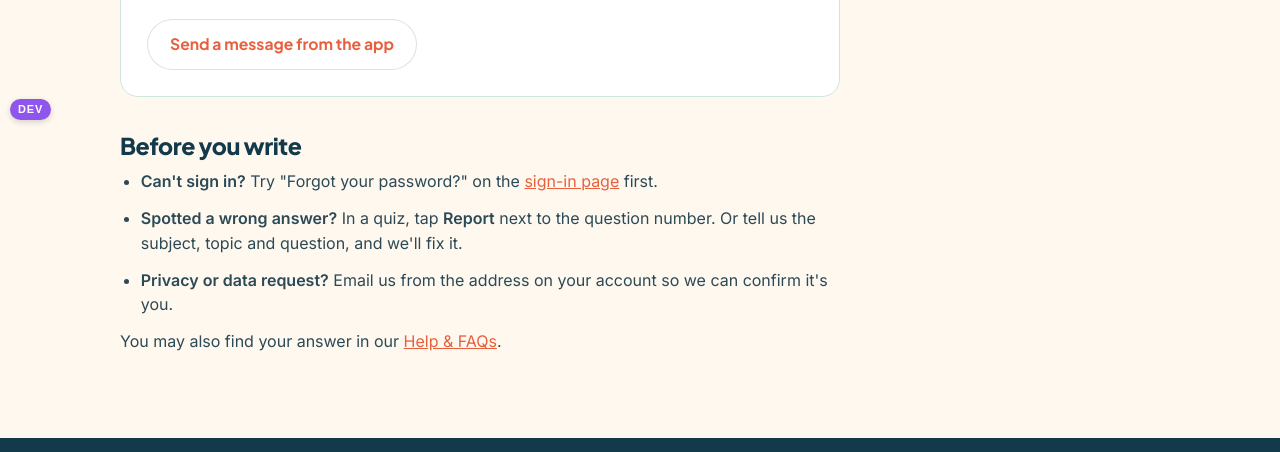
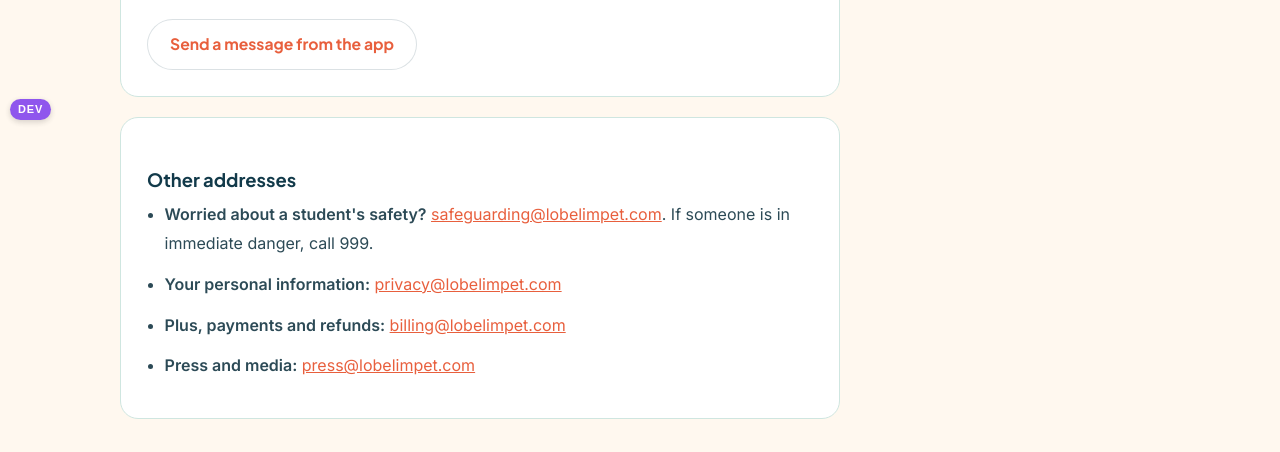
Before and after one commit to CaryGibbs/lobelimpet, a plain HTML site: page contact.html in a window 1280 px wide. Shown: the part 670-1122 px from the top of the page. Drawn offline with Linux system fonts and the light colour scheme; no server answers.

Commit message:
Promote from dev (carygibbs.com/hub @ 5a182e3): privacy@, billing@, press@ and safeguarding@ on the website
Co-Authored-By: Claude Opus 5.5 <noreply@anthropic.com>
Claude-Session: https://claude.ai/code/session_01FJnA9bB4Gj8FNsN5hidCyL

```diff
--- a/contact.html
+++ b/contact.html
@@ -35,11 +35,21 @@
   <a class="btn btn-ghost" href="#" data-get-help>Send a message from the app</a>
 </div>
 
+<div class="contact-card">
+  <h3>Other addresses</h3>
+  <ul style="margin:0;padding-left:1.1em;line-height:1.8">
+    <li><strong>Worried about a student's safety?</strong> <a data-email="safeguarding" data-subject="Safeguarding concern"></a>. If someone is in immediate danger, call 999.</li>
+    <li><strong>Your personal information:</strong> <a data-email="privacy" data-subject="Privacy request"></a></li>
+    <li><strong>Plus, payments and refunds:</strong> <a data-email="billing" data-subject="Lobe Limpet Plus"></a></li>
+    <li><strong>Press and media:</strong> <a data-email="press" data-subject="Press enquiry"></a></li>
+  </ul>
+</div>
+
 <h2>Before you write</h2>
 <ul>
   <li><strong>Can't sign in?</strong> Try "Forgot your password?" on the <a href="login.html">sign-in page</a> first.</li>
   <li><strong>Spotted a wrong answer?</strong> In a quiz, tap <strong>Report</strong> next to the question number. Or tell us the subject, topic and question, and we'll fix it.</li>
-  <li><strong>Privacy or data request?</strong> Email us from the address on your account so we can confirm it's you.</li>
+  <li><strong>Privacy or data request?</strong> Email <a data-email="privacy" data-subject="Privacy request"></a> from the address on your account so we can confirm it's you.</li>
 </ul>
 <p>You may also find your answer in our <a href="help.html">Help &amp; FAQs</a>.</p>
 
--- a/site.js
+++ b/site.js
@@ -8,6 +8,8 @@
 // ============================================================
 (function () {
   var CONTACT_EMAIL = 'support@lobelimpet.com';
+  // <a data-email="privacy"> → privacy@lobelimpet.com (also billing, press, safeguarding)
+  var EMAIL_DOMAIN = 'lobelimpet.com';
   var TAGLINE = 'Knowledge that sticks.';
   var YEAR = new Date().getFullYear();
 
@@ -103,8 +105,10 @@
   // ── Email links: <a data-email> becomes a mailto link ───
   var fill = function () {
     document.querySelectorAll('[data-email]').forEach(function (a) {
-      a.href = 'mailto:' + CONTACT_EMAIL + (a.dataset.subject ? '?subject=' + encodeURIComponent(a.dataset.subject) : '');
-      if (!a.textContent.trim()) a.textContent = CONTACT_EMAIL;
+      var box = (a.dataset.email || '').replace(/[^a-z]/g, '');
+      var addr = box ? box + '@' + EMAIL_DOMAIN : CONTACT_EMAIL;
+      a.href = 'mailto:' + addr + (a.dataset.subject ? '?subject=' + encodeURIComponent(a.dataset.subject) : '');
+      if (!a.textContent.trim()) a.textContent = addr;
     });
   };
   document.readyState === 'loading' ? document.addEventListener('DOMContentLoaded', fill) : fill();
```
Also changed, not shown: help.html (+1 -1 lines), plus.html (+1 -1 lines), press.html (+2 -2 lines), privacy.html (+3 -3 lines), terms.html (+2 -2 lines).
